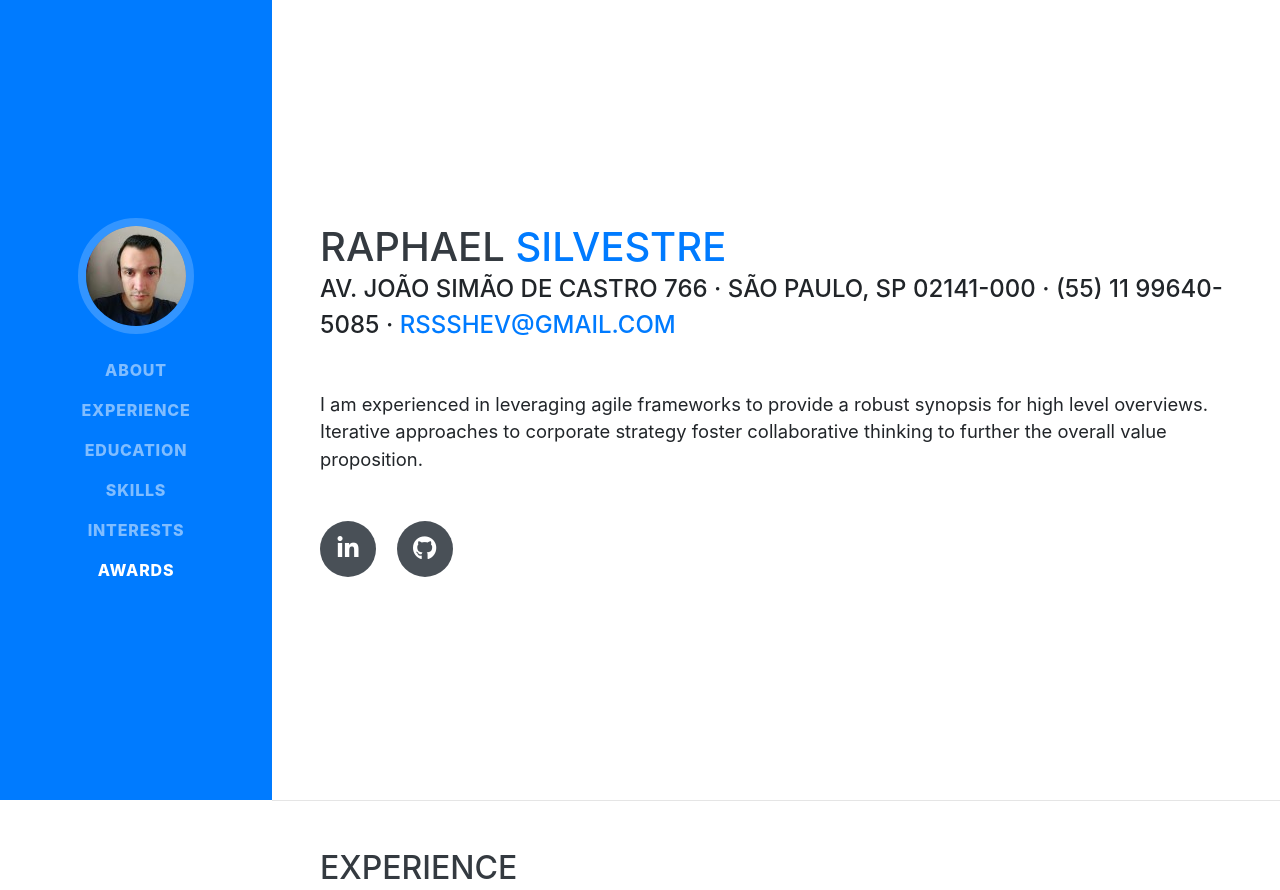
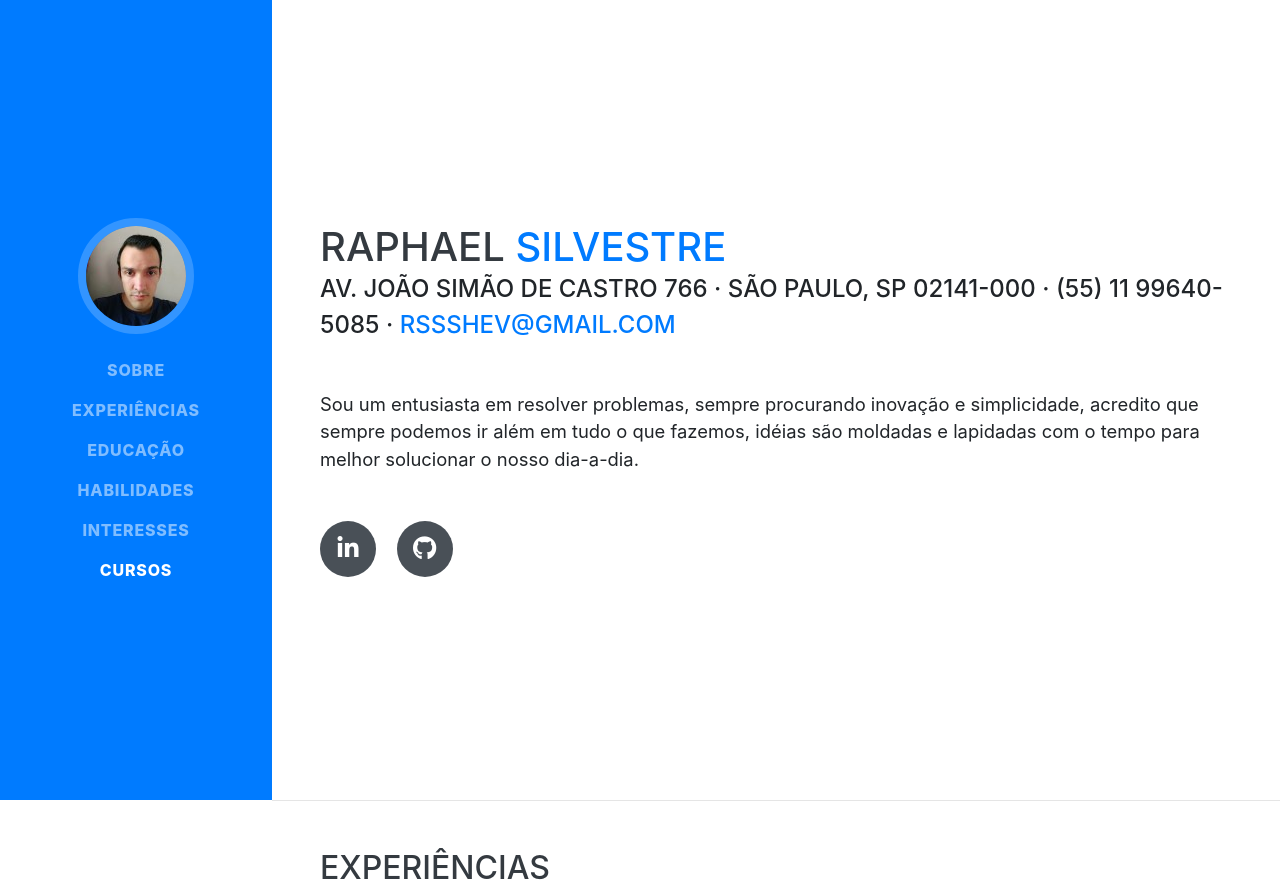
Before and after one commit to Raphael2790/Raphael2790.github.io, a website with bundled scripts: page index.html in a window 1280 px wide. Shown: the top 890 px of the page. Built offline with nearby package versions, Linux system fonts and the light colour scheme; a web font is replaced by a local one.

Commit message:
Modificando alguns dados pessoais

```diff
--- a/index.html
+++ b/index.html
@@ -38,22 +38,22 @@
     <div class="collapse navbar-collapse" id="navbarSupportedContent">
       <ul class="navbar-nav">
         <li class="nav-item">
-          <a class="nav-link js-scroll-trigger" href="#about">About</a>
+          <a class="nav-link js-scroll-trigger" href="#about">Sobre</a>
         </li>
         <li class="nav-item">
-          <a class="nav-link js-scroll-trigger" href="#experience">Experience</a>
+          <a class="nav-link js-scroll-trigger" href="#experience">Experiências</a>
         </li>
         <li class="nav-item">
-          <a class="nav-link js-scroll-trigger" href="#education">Education</a>
+          <a class="nav-link js-scroll-trigger" href="#education">Educação</a>
         </li>
         <li class="nav-item">
-          <a class="nav-link js-scroll-trigger" href="#skills">Skills</a>
+          <a class="nav-link js-scroll-trigger" href="#skills">Habilidades</a>
         </li>
         <li class="nav-item">
-          <a class="nav-link js-scroll-trigger" href="#interests">Interests</a>
+          <a class="nav-link js-scroll-trigger" href="#interests">Interesses</a>
         </li>
         <li class="nav-item">
-          <a class="nav-link js-scroll-trigger" href="#awards">Awards</a>
+          <a class="nav-link js-scroll-trigger" href="#awards">Cursos</a>
         </li>
       </ul>
     </div>
@@ -69,7 +69,7 @@
         <div class="subheading mb-5">Av. João Simão de Castro 766 · São Paulo, SP 02141-000 · (55) 11 99640-5085 ·
           <a href="mailto:rssshev@gmail.com">rssshev@gmail.com</a>
         </div>
-        <p class="lead mb-5">I am experienced in leveraging agile frameworks to provide a robust synopsis for high level overviews. Iterative approaches to corporate strategy foster collaborative thinking to further the overall value proposition.</p>
+        <p class="lead mb-5">Sou um entusiasta em resolver problemas, sempre procurando inovação e simplicidade, acredito que sempre podemos ir além em tudo o que fazemos, idéias são moldadas e lapidadas com o tempo para melhor solucionar o nosso dia-a-dia.</p>
         <div class="social-icons">
           <a href="https://www.linkedin.com/in/raphael-silvestre-dos-santos-24843a188/">
             <i class="fab fa-linkedin-in"></i>
@@ -85,7 +85,7 @@
 
     <section class="resume-section p-3 p-lg-5 d-flex justify-content-center" id="experience">
       <div class="w-100">
-        <h2 class="mb-5">Experience</h2>
+        <h2 class="mb-5">Experiências</h2>
 
         <div class="resume-item d-flex flex-column flex-md-row justify-content-between mb-5">
           <div class="resume-content">
@@ -185,28 +185,19 @@
             <i class="fab fa-js-square"></i>
           </li>
           <li class="list-inline-item">
-            <i class="fab fa-angular"></i>
-          </li>
-          <li class="list-inline-item">
             <i class="fab fa-react"></i>
           </li>
           <li class="list-inline-item">
             <i class="fab fa-node-js"></i>
           </li>
           <li class="list-inline-item">
-            <i class="fab fa-sass"></i>
-          </li>
-          <li class="list-inline-item">
-            <i class="fab fa-less"></i>
-          </li>
-          <li class="list-inline-item">
             <i class="fab fa-wordpress"></i>
           </li>
           <li class="list-inline-item">
-            <i class="fab fa-gulp"></i>
+            <i class="fab fa-github"></i>
           </li>
           <li class="list-inline-item">
-            <i class="fab fa-grunt"></i>
+            <i class="fab fa-git"></i>
           </li>
           <li class="list-inline-item">
             <i class="fab fa-npm"></i>
```
